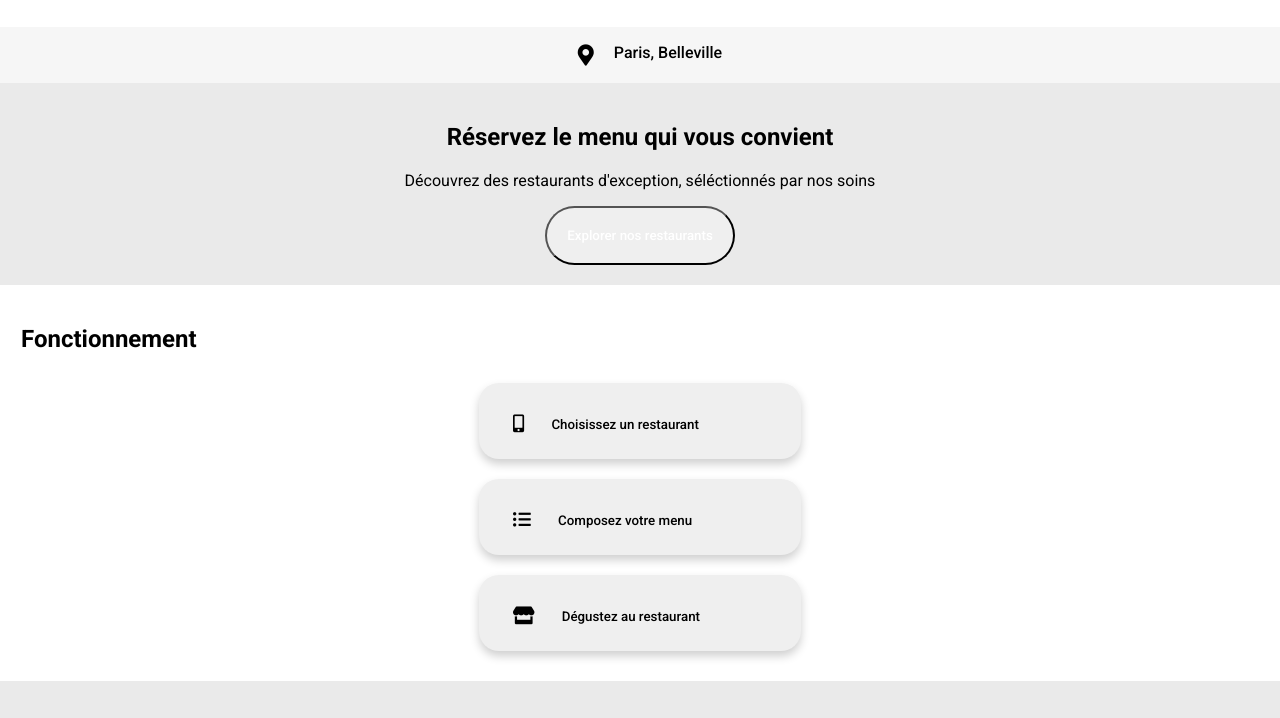
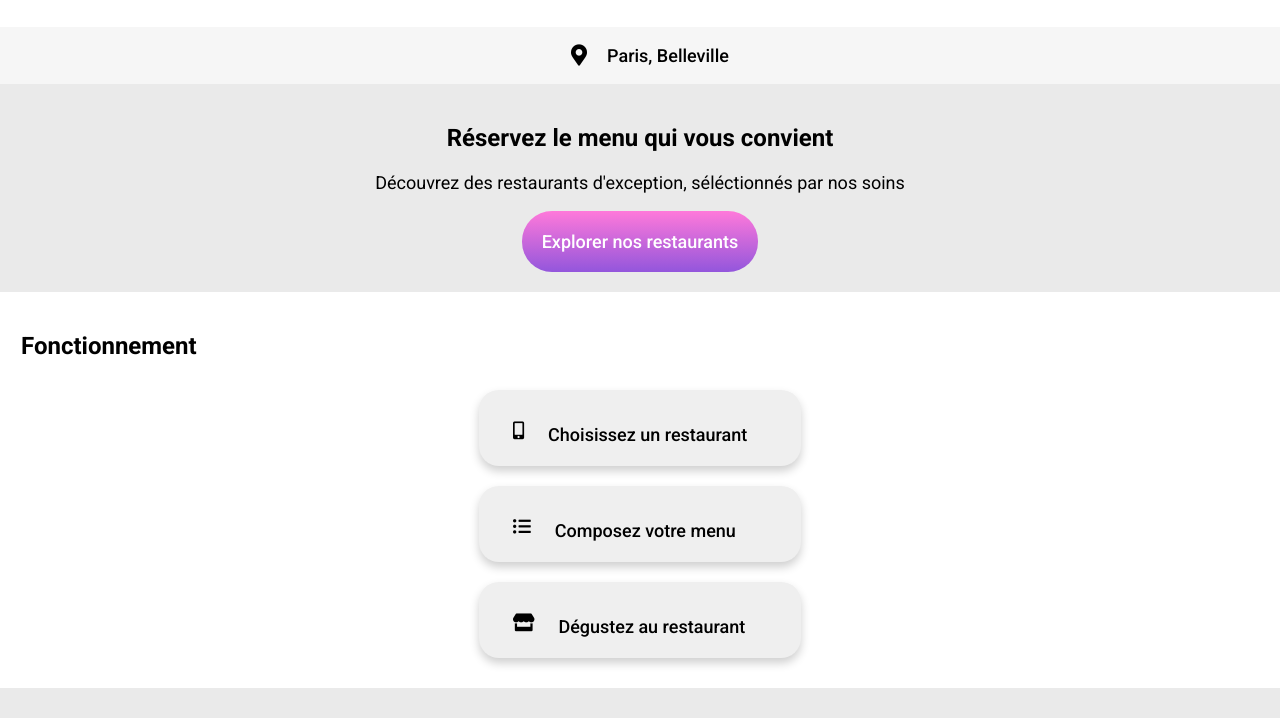
Before and after one commit to Guylaine-r/GuylaineRozet_3_04122020, a website: page index.html in a window 1280 px wide. Shown: the part 63-781 px from the top of the page. Drawn offline with Linux system fonts and the light colour scheme; a web font is replaced by a local one.

Commit message:
couleur dégradé btn

```diff
--- a/index.html
+++ b/index.html
@@ -1,5 +1,6 @@
 <!doctype html>
 <html lang="fr">
+
 <head>
   <meta charset="utf-8">
   <meta name="viewport" content="width=device-width, initial-scale=1.0">
@@ -8,6 +9,7 @@
   <link rel="stylesheet" href="fontawesome/css/all.css">
   <title>ohmyfood</title>
 </head>
+
 <body>
   <header>
     <div class="fl_row_cent">
@@ -17,15 +19,15 @@
 
   <div class="fl_row_cent bg-medium-grey">
     <i class="fas fa-map-marker-alt fa-lg"></i>
-    <p class="font-heavy">Paris, Belleville</p>
+    <p class="font-heavy font-size-text">Paris, Belleville</p>
   </div>
 
   <div class="bg-light-grey part">
     <h2 class="text_header">Réservez le menu qui vous convient</h2>
-    <p class="text_header">Découvrez des restaurants d'exception, séléctionnés par nos soins</p>
+    <p class="text_header font-size-text">Découvrez des restaurants d'exception, séléctionnés par nos soins</p>
 
     <div class="fl_row_cent">
-      <button type="submit" class="btn cl-white font-heavy" >
+      <button type="submit" class="btn btn-color cl-white font-heavy font-size-text">
         Explorer nos restaurants
       </button>
     </div>
@@ -34,23 +36,17 @@
   <div class="part">
     <h2 class="part_title">Fonctionnement</h2>
     <div class="fl_col_cent">
-      <button type="submit" class="button_fonct" >
-        <div>
+      <button type="submit" class="button_fonct">
         <i class="fas fa-mobile-alt fa-lg"></i>
-          <span class="button_fonct_text font-heavy">Choisissez un restaurant</span>
-        </div>
+        <span class="button_fonct_text font-heavy font-size-text">Choisissez un restaurant</span>
       </button>
-      <button type="submit" class="button_fonct" >
-        <div>
+      <button type="submit" class="button_fonct">
         <i class="fas fa-list-ul fa-lg"></i>
-          <span class="button_fonct_text font-heavy">Composez votre menu</span>
-        </div>
+        <span class="button_fonct_text font-heavy font-size-text">Composez votre menu</span>
       </button>
-      <button type="submit" class="button_fonct" >
-        <div>
+      <button type="submit" class="button_fonct">
         <i class="fas fa-store fa-lg"></i>
-          <span class="button_fonct_text font-heavy">Dégustez au restaurant</span>
-        </div>
+        <span class="button_fonct_text font-heavy font-size-text">Dégustez au restaurant</span>
       </button>
     </div>
   </div>
@@ -59,7 +55,8 @@
     <h2 class="part_title">Restaurants</h2>
     <figure class="img_box fl_col_cent">
       <a href="#">
-        <img class="img_accueil" src="./images/restaurants/jay-wennington-N_Y88TWmGwA-unsplash.jpg" alt="la palette du goût">
+        <img class="img_accueil" src="./images/restaurants/jay-wennington-N_Y88TWmGwA-unsplash.jpg"
+          alt="la palette du goût">
       </a>
       <figcaption class="rest_figcaption">
         <a class="fl_row_spbw no-bord-link cl-black" href="#">
@@ -68,7 +65,8 @@
             <p>Ménilmontant</p>
           </div>
           <div class="fl_col_cent icon_padd">
-            <i class="far fa-heart fa-lg"></i>
+            <i class="far fa-heart fa-lg">
+            </i>
           </div>
         </a>
       </figcaption>
@@ -99,7 +97,8 @@
         <a class=" fl_row_spbw no-bord-link cl-black" href="#">
           <div>
             <h3>A la française</h3>
-            <p>Cité Rouge</p></div>
+            <p>Cité Rouge</p>
+          </div>
           <div class="fl_col_cent icon_padd">
             <i class="far fa-heart fa-lg"></i>
           </div>
@@ -109,7 +108,8 @@
 
     <figure class="img_box fl_col_cent">
       <a href="#">
-        <img class="img_accueil" src="./images/restaurants/louis-hansel-shotsoflouis-qNBGVyOCY8Q-unsplash.jpg" alt="le délice des sens">
+        <img class="img_accueil" src="./images/restaurants/louis-hansel-shotsoflouis-qNBGVyOCY8Q-unsplash.jpg"
+          alt="le délice des sens">
       </a>
       <figcaption class="rest_figcaption">
         <a class=" fl_row_spbw no-bord-link cl-black" href="#">
@@ -137,4 +137,5 @@
     </div>
   </footer>
 </body>
+
 </html>
--- a/scss/Base/_typography.scss
+++ b/scss/Base/_typography.scss
@@ -9,6 +9,11 @@
 .font-logo
 {
     font-family: Shrikhand;
+}
+
+/* Font-size */
+.font-size-text{
+    font-size: 18px;
 }
 
 // Colors
--- a/scss/Composants/_button.scss
+++ b/scss/Composants/_button.scss
@@ -3,9 +3,15 @@
 //bouton explorer
 .btn
 {
+    border: 0px;
    padding: 20px;
    border-radius: 30px;
    cursor: pointer;
+}
+
+.btn-color
+{
+    background: linear-gradient(to bottom, $color_secondaire, $color_primaire);
 }
 
 //boutons fonctionnement
@@ -21,9 +27,18 @@
     border-radius: 20px;
     border: 0px $color_shadow;
     cursor: pointer;
+
+    &:hover {
+        background-color: changelight($color_primaire, 90%);
+    }
 }
 
 .button_fonct_text
 {
     margin-left: 24px;
 }
+
+.button_fonct:hover i
+{
+    color: $color_primaire;
+}
--- /dev/null
+++ b/scss/Utils/_functions.scss
@@ -0,0 +1,7 @@
+@function changelight($clr, $light)
+{
+    $hue: hue($clr);
+    $sat: saturation($clr);
+    $lighten: hsl($hue, $sat, $light);
+    @return $lighten;
+}
--- a/scss/main.scss
+++ b/scss/main.scss
@@ -7,11 +7,11 @@ body
 }
 
 @import "./Utils/variables";
-//@import "./Utils/functions";
+@import "./Utils/functions";
 @import "./Utils/mixins";
 //@import "./Utils/extensions";
 @import "./Utils/helpers";
-@import "./Utils/icon";
+@import "./Utils/icons";
 
 //@import "./Base/base";
 @import "./Base/typography";
```
Also changed, not shown: heart-solid.svg (added), scss/Utils/_icons.scss (line endings or trailing spaces), style.css, 2 other files. Lines whose indentation alone changed are shown as unchanged.
